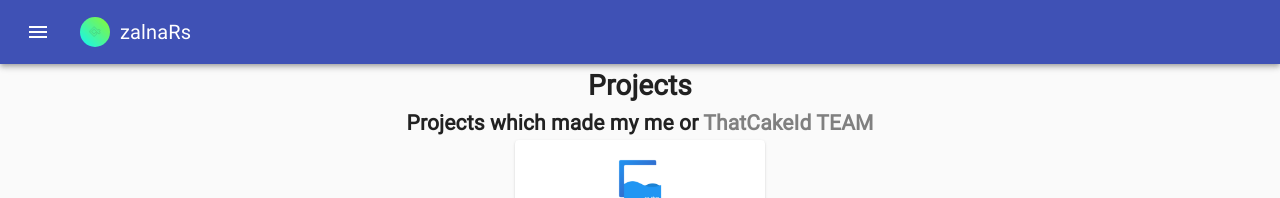
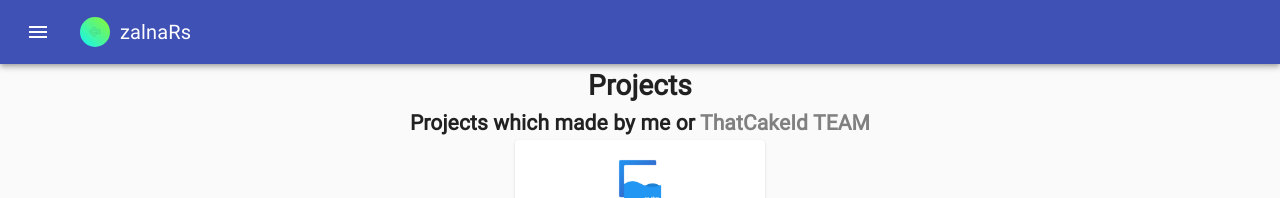
Before and after one commit to zalnaRs/website, a React (Create React App) app: page /projects in a window 1280 px wide. Shown: the top 198 px of the page. Built offline with nearby package versions, Linux system fonts and the light colour scheme.

Commit message:
fix typo

```diff
--- a/src/assets/pages/projects.jsx
+++ b/src/assets/pages/projects.jsx
@@ -10,7 +10,7 @@ export default function Projects() {
   return (
     <center>
       <h1>Projects</h1>
-      <h2>Projects which made my me or <a href="http://github.com/ThatCakeIDttp:">ThatCakeId TEAM</a></h2>
+      <h2>Projects which made by me or <a href="http://github.com/ThatCakeIDttp:">ThatCakeId TEAM</a></h2>
       <Card style={{ width: 250 }}>
         <CardContent>
           <img width="50px" src={osthmlogo} alt="os-thm logo" />
```
